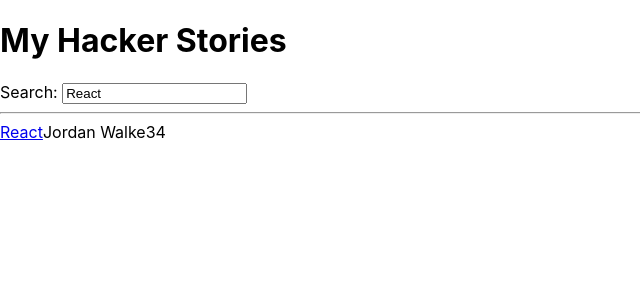
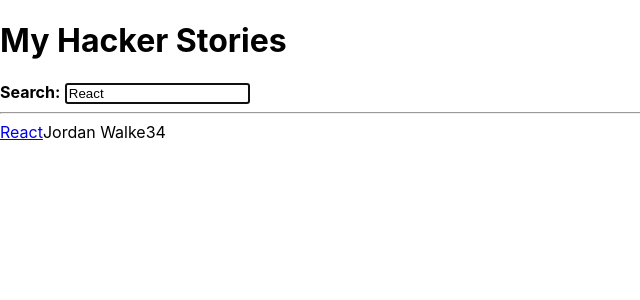
Before and after one commit to jshenk/hacker-news-stories, a React (Create React App) app: page / in a window 1280 px wide. Shown: the top 300 px of the page, without its empty margins (0-640 px from the left). Built offline with nearby package versions, Linux system fonts and the light colour scheme.

Commit message:
Work through page 77

```diff
--- a/src/App.js
+++ b/src/App.js
@@ -1,4 +1,16 @@
 import React from 'react';
+
+const useSemiPersistentState = (key, initialState) => {
+  const [value, setValue] = React.useState(
+    localStorage.getItem(key) || initialState
+  );
+
+  React.useEffect(() => {
+    localStorage.setItem(key, value);
+  }, [value, key]);
+
+  return [value, setValue];
+};
 
 const App = () => {
   const stories = [
@@ -20,7 +32,10 @@
     },
   ];
 
-  const [searchTerm, setSearchTerm] = React.useState('React');
+  const [searchTerm, setSearchTerm] = useSemiPersistentState(
+    'search',
+    'React'
+  );
 
   const handleSearch = event => {
     setSearchTerm(event.target.value);
@@ -34,7 +49,14 @@
     <div>
       <h1>My Hacker Stories</h1>
 
-      <Search search={searchTerm} onSearch={handleSearch} />
+      <InputWithLabel
+        id="search"
+        value={searchTerm}
+        isFocused
+        onInputChange={handleSearch}
+      >
+        <strong>Search:</strong>
+      </InputWithLabel>
 
       <hr />
 
@@ -43,28 +65,49 @@
   );
 };
 
-const Search = props => (
+const InputWithLabel = ({
+                          id,
+                          value,
+                          type = 'text',
+                          onInputChange,
+                          isFocused,
+                          children,
+                        }) => {
+  const inputRef = React.useRef();
+
+  React.useEffect(() => {
+    if (isFocused) {
+      inputRef.current.focus();
+    }
+  }, [isFocused]);
+
+  return (
+    <>
+      <label htmlFor={id}>{children}</label>
+      &nbsp;
+      <input
+        ref={inputRef}
+        id={id}
+        type={type}
+        value={value}
+        onChange={onInputChange}
+      />
+    </>
+  );
+};
+
+const List = ({ list }) =>
+  list.map(item => <Item key={item.objectID} item={item} />);
+
+const Item = ({ item }) => (
   <div>
-    <label htmlFor="search">Search: </label>
-    <input
-      id="search"
-      type="text"
-      value={props.search}
-      onChange={props.onSearch}
-    />
+    <span>
+      <a href={item.url}>{item.title}</a>
+    </span>
+    <span>{item.author}</span>
+    <span>{item.num_comments}</span>
+    <span>{item.points}</span>
   </div>
 );
 
-const List = props =>
-  props.list.map(item => (
-    <div key={item.objectID}>
-      <span>
-        <a href={item.url}>{item.title}</a>
-      </span>
-      <span>{item.author}</span>
-      <span>{item.num_comments}</span>
-      <span>{item.points}</span>
-    </div>
-  ));
-
 export default App;
```
